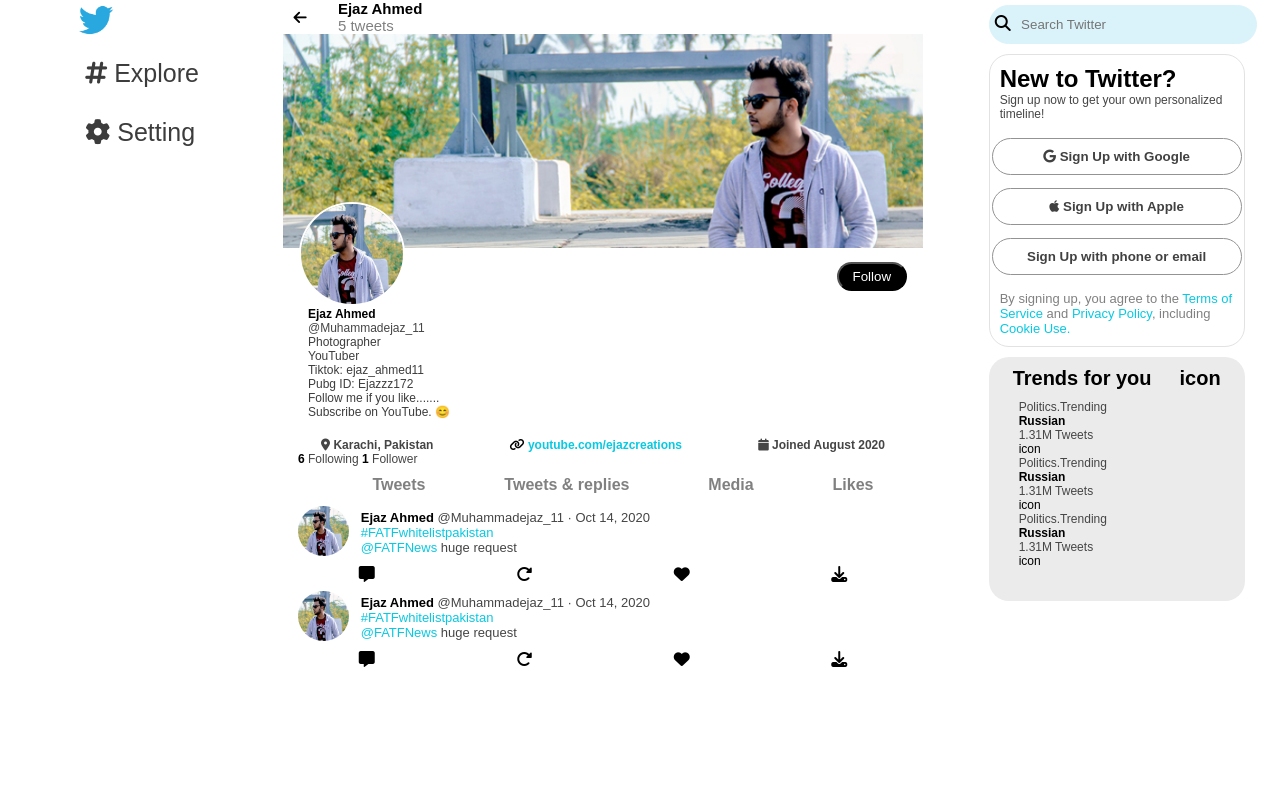
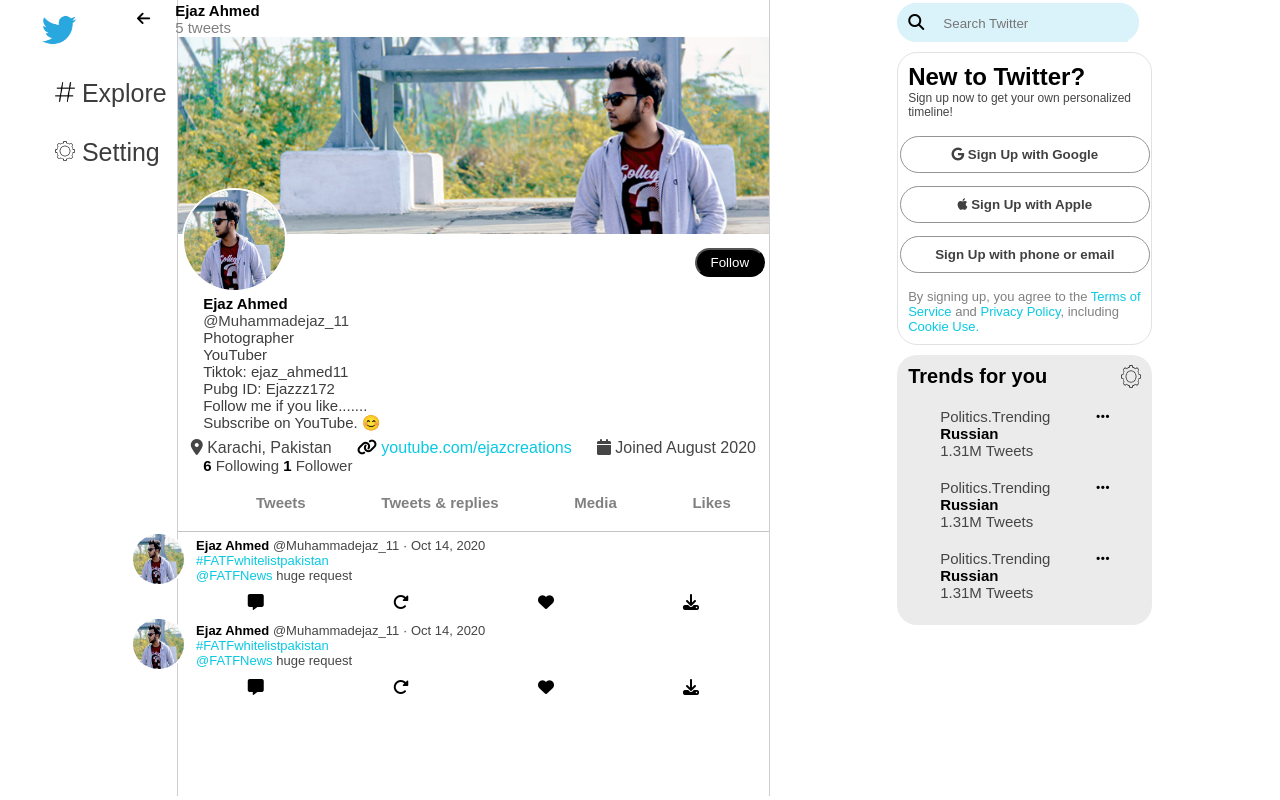
Before and after one commit to MuhammadEjaz11/Project-Final, a plain HTML site: page index.html in a window 1280 px wide. Drawn offline with Linux system fonts and the light colour scheme.

Commit message:
make changes

```diff
--- a/index.html
+++ b/index.html
@@ -18,8 +18,8 @@
             </div>
             <div class="list">
                 <ul>
-                    <li> <a class="hover"> <i class="fa-solid fa-hashtag"></i> Explore </a></li>
-                    <li> <a class="hover"> <i class="fa-solid fa-gear"></i> Setting </a> </li>
+                    <li> <a class="hover"> <img src="img/hastag.png" width="20px" alt=""></i> Explore </a></li>
+                    <li> <a class="hover"> <img src="img/gear.png" width="20px" alt=""></i> Setting </a> </li>
                 </ul>
             </div>
         </div>
@@ -58,8 +58,8 @@
                     <p> <span style="color: rgb(70, 69, 69);"> <i class="fa-solid fa-location-dot"></i> Karachi,
                             Pakistan </span></p>
                 </div>
-                <div>
-                    <p> <i class="fa-solid fa-link"></i><span style="color: rgb(9, 201, 226);">
+                <div >
+                    <a> <i class="fa-solid fa-link"></i><span class="hover" style="color: rgb(9, 201, 226);">
                             youtube.com/ejazcreations </span></p>
                 </div>
                 <div>
@@ -68,7 +68,7 @@
                 </div>
             </div>
             <div class="details2">
-                <p><b> 6 </b> <span style="color: rgb(70, 69, 69);"> Following </span> <b> 1 </b> <span
+                <p class="hover"><b> 6 </b> <span  style="color: rgb(70, 69, 69);"> Following </span> <b> 1 </b> <span
                         style="color: rgb(70, 69, 69);"> Follower </span></p>
                 <!-- <p> <b> 1 </b> <span style="color: rgb(70, 69, 69);"> Follower </span></p> -->
             </div>
@@ -85,9 +85,9 @@
                     <img src="img/8az.jpg" height="50px" class="profile2" alt="">
                 </div>
                 <div class="text2">
-                    <p> <b> Ejaz Ahmed </b> <span style="color: rgb(70, 69, 69);">@Muhammadejaz_11 · Oct 14, 2020
+                    <p > <b class="hover"> Ejaz Ahmed </b> <span style="color: rgb(70, 69, 69);">@Muhammadejaz_11 · Oct 14, 2020
                         </span> <br>
-                        <span style="color: rgb(9, 201, 226);"> #FATFwhitelistpakistan <br>
+                        <span class="hover" style="color: rgb(9, 201, 226);"> #FATFwhitelistpakistan <br>
                             @FATFNews </span>
                         <span style="color: rgb(70, 69, 69);"> huge request </span>
                     </p>
@@ -105,9 +105,9 @@
                     <img src="img/8az.jpg" height="50px" class="profile2" alt="">
                 </div>
                 <div class="text2">
-                    <p> <b> Ejaz Ahmed </b> <span style="color: rgb(70, 69, 69);">@Muhammadejaz_11 · Oct 14, 2020
+                    <p> <b class="hover">  Ejaz Ahmed </b> <span style="color: rgb(70, 69, 69);">@Muhammadejaz_11 · Oct 14, 2020
                         </span> <br>
-                        <span style="color: rgb(9, 201, 226);"> #FATFwhitelistpakistan <br>
+                        <span class="hover" style="color: rgb(9, 201, 226);"> #FATFwhitelistpakistan <br>
                             @FATFNews </span>
                         <span style="color: rgb(70, 69, 69);"> huge request </span>
                     </p>
@@ -121,58 +121,67 @@
             </div>
         </div>
         <div class="third">
-            <div class="search">
+            <div>
+                <label class="search" for="Search">
                     <i class="fa-solid fa-magnifying-glass"></i>
-                <input type="Serch"  name="search" placeholder="Search Twitter" class="search1">
+                    <input type="Serch" name="search" placeholder=" Search Twitter" class="search1">
+                </label>
             </div>
             <div class="bord">
                 <div class="new">
                     <h1>New to Twitter?</h1>
-                <p> <span style="color: rgb(70, 69, 69);"> Sign up now to get your own personalized timeline! </span>
+                    <p> <span style="color: rgb(70, 69, 69);"> Sign up now to get your own personalized timeline!
+                        </span>
                     </p>
                 </div>
                 <div class="button3">
-                <div class="subbutton"> <button class="subbutton1"> <i class="fa-brands fa-google"></i>  Sign Up with Google</button> </div>
-                <div class="subbutton"> <button class="subbutton1"> <i class="fa-brands fa-apple"></i> Sign Up with Apple</button> </div>
+                    <div class="subbutton"> <button class="subbutton1"> <i class="fa-brands fa-google"></i> Sign Up with
+                            Google</button> </div>
+                    <div class="subbutton"> <button class="subbutton1"> <i class="fa-brands fa-apple"></i> Sign Up with
+                            Apple</button> </div>
                     <div class="subbutton"> <button class="subbutton1"> Sign Up with phone or email</button> </div>
                 </div>
                 <div class="text3">
-                <p>By signing up, you agree to the <span style="color: rgb(9, 201, 226);"> Terms of Service </span>
-                    and <span style="color: rgb(9, 201, 226);"> Privacy Policy</span>, including <span
+                    <p>By signing up, you agree to the <span class="hover" style="color: rgb(9, 201, 226);"> Terms of Service </span>
+                        and <span class="hover" style="color: rgb(9, 201, 226);"> Privacy Policy</span>, including <span class="hover"
                             style="color: rgb(9, 201, 226);"> Cookie Use.</span></p>
                 </div>
             </div>
             <div class="trend">
                 <div class="trend1">
+
+                        <p> Trends for you </p>
+
+
+                        <img src="img/gear.png" width="20px" alt="">
+
+                </div>
+                <div class="trend2">
                     <div>
-                        <p> Trends for you </p>
+                        <p> <span style="color: rgb(70, 69, 69);"> Politics.Trending </span> <br> <b> Russian </b> <br>
+                            <span style="color: rgb(70, 69, 69);"> 1.31M Tweets </span> </p>
+
                     </div>
                     <div>
-                        icon
+                        <i class="fa-solid fa-ellipsis"></i>
                     </div>
                 </div>
                 <div class="trend2">
                     <div>
-                        <p> <span style="color: rgb(70, 69, 69);"> Politics.Trending </span> <br> <b> Russian </b> <br> <span style="color: rgb(70, 69, 69);" > 1.31M Tweets </span> </p>
+                        <p> <span style="color: rgb(70, 69, 69);"> Politics.Trending </span> <br> <b> Russian </b> <br>
+                            <span style="color: rgb(70, 69, 69);"> 1.31M Tweets </span> </p>
                     </div>
                     <div>
-                        icon
+                        <i class="fa-solid fa-ellipsis"></i>
                     </div>
                 </div>
                 <div class="trend2">
                     <div>
-                        <p> <span style="color: rgb(70, 69, 69);"> Politics.Trending </span> <br> <b> Russian </b> <br> <span style="color: rgb(70, 69, 69);" > 1.31M Tweets </span> </p>
+                        <p> <span style="color: rgb(70, 69, 69);"> Politics.Trending </span> <br> <b> Russian </b> <br>
+                            <span style="color: rgb(70, 69, 69);"> 1.31M Tweets </span> </p>
                     </div>
                     <div>
-                        icon
-                    </div>
-                </div>
-                <div class="trend2">
-                    <div>
-                        <p> <span style="color: rgb(70, 69, 69);"> Politics.Trending </span> <br> <b> Russian </b> <br> <span style="color: rgb(70, 69, 69);" > 1.31M Tweets </span> </p>
-                    </div>
-                    <div>
-                        icon
+                        <i class="fa-solid fa-ellipsis"></i>
                     </div>
                 </div>
             </div>
--- a/style.css
+++ b/style.css
@@ -13,32 +13,36 @@
 }
 
 .list ul li {
-    transition: 0.3s;
+
     /* border: 1px solid red; */
     padding-left: 15px;
+    font-weight: 100;
 }
 
 .list ul li:hover{
-    background-color: rgb(189, 189, 189);
+    background-color: rgb(235, 235, 235);
     border-radius: 30px;
-    transition: 0.3s;
+
 }
 .logo:hover{
-    background-color:rgb(151, 222, 255) ;
+    background-color: rgb(228, 240, 253);
     border-radius: 50%;
-    transition: 0.3s;
+
 }
 .sign:hover{
     background-color:rgb(219, 219, 219) ;
+    transition: 0.8s ease-out;
+}
+.sign{
+    padding: 10px;
     border-radius: 50%;
-    transition: 0.3s;
-
 }
 .logo{
     /* border: 1px solid black; */
     width: fit-content;
     position: relative;
     left: -30px;
+    padding: 10px;
 
 }
 
@@ -51,6 +55,8 @@
 }
 .second{
     /* border: 1px solid black; */
+    border-left: 1px solid rgb(207, 205, 205);
+    border-right:1px solid rgb(207, 205, 205) ;
     width: 50%;
 
 }
@@ -58,7 +64,7 @@
     /* border: 1px solid black; */
     display: flex;
     position: relative;
-    right: 245px;
+    right: 280px;
     font-size: 15px;
     width: 25%;
     align-items: center;
@@ -75,8 +81,9 @@
 .cover, .profile, .button1, .sign, .details, .buttons2, .tweet, .button4, .subbutton1, span{
     cursor: pointer;
 }
-span:hover{
+.hover:hover{
     text-decoration: underline;
+    /* color: rgb(9, 201, 226); */
 }
 /* .subbutton:hover{
     background-color: grey;
@@ -91,6 +98,7 @@
     border-radius: 20px;
     width: 70px;
     padding: 05px;
+    transition: 0.2s ease-in-out;
 }
 .profile1{
 
@@ -106,30 +114,36 @@
     /* border: 1px solid black; */
     height: 4%;
 }
+
+.button1:hover{
+    background-color: rgba(34, 34, 34, 1);
+
+}
 .text{
     /* border:  1px solid black; */
     /* position: relative;
     top: -40px; */
     padding: 25px;
-    font-size: 12px;
-    height: 14%;
+    font-size: 15px;
+    height: 15%;
 }
 .details{
     /* border: 1px solid black; */
     display: flex;
-    justify-content: space-around;
-    font-size: 12px;
+    justify-content: space-between;
+    font-size: 16px;
     /* width: 70%; */
-    font-weight: bold;
+    /* font-weight: bold; */
 }
 .details2{
     /* border: 1px solid black; */
     /* display: flex; */
     /* width: 20%; */
     font-weight: 400;
-    font-size: 12px;
-    padding: 0px 15px;
+    font-size: 15px;
+    padding: 0px 25px;
 }
+
 .buttons2 ul{
     display: flex;
     justify-content: space-around;
@@ -139,10 +153,12 @@
 }
 .buttons2 li{
     list-style: none;
+    font-size: 15px;
+    padding: 20px 0px;
 }
 .buttons2{
-    /* border: 1px solid black; */
-    padding: 10px;
+    border-bottom: 1px solid rgb(197, 195, 195);
+    /* padding: 10px; */
     /* width: 70%; */
 }
 .profile2{
@@ -158,7 +174,7 @@
     padding: 0 10px;
     font-size: small;
     position: relative;
-    right: 135px;
+    right: 170px;
 }
 .img2{
     padding: 0 10px;
@@ -177,7 +193,7 @@
 }
 .third{
     /* border: 1px solid black; */
-    width: 20%;
+    width: 50%;
     padding: 5px;
 
 }
@@ -185,7 +201,7 @@
     border: 1px solid rgb(218, 243, 250);
     background-color: rgb(218, 243, 250);
     border-radius: 20px;
-    padding: 5px;
+    padding: 10px;
     width: 100%;
 
 }
@@ -193,7 +209,8 @@
 .search1{
     border: 1px solid rgb(218, 243, 250);
     background-color: rgb(218, 243, 250);
-    padding: 5px;
+    padding: 10px;
+
 }
 .new{
     /* border: 1px solid black; */
@@ -207,6 +224,7 @@
     flex-direction: column;
     justify-content: space-around;
 
+
 }
 
 .subbutton1{
@@ -219,6 +237,7 @@
     border-radius: 20px;
     border: 1px solid rgb(148, 147, 147);
     width: 250px;
+    transition: 0.3s ease-in-out;
 }
 .text3{
     color: grey;
@@ -226,29 +245,47 @@
     padding: 10px;
 }
 .trend{
+
     background-color: rgb(235, 235, 235);
     border-radius: 20px;
     padding: 10px;
-    height: 30%;
+    height: 250px;
     position: relative;
     top: 20px;
+
+    margin: 0px;
 
 }
 .trend1{
     /* border: 1px solid black; */
     display: flex;
-    width: 100%;
+    /* justify-content: center; */
+    /* width: 100%; */
+    padding: 0px !important;
     font-size: 20px;
     font-weight: bolder;
 
 
 }
+.trend1 p {
+    /* border: 1px solid black; */
+    margin-left: 1px;
+}
+.trend1 img{
+    margin-right: 1px;
+}
 .trend2{
     /* border: 1px solid black; */
-    font-size: 12px;
+    font-size: 15px;
     position: relative;
     top: 10px;
-    padding: 0px 20px;
+    display: flex;
+    justify-content: space-between;
+    padding: 10px;
+    transition: 0.3s ease-in-out;
+}
+.trend2:hover{
+    background-color: rgb(219, 219, 219);
 }
 
 @media only screen and (max-width: 1024px){
```
Also changed, not shown: img/gear.png (added), img/hastag.png (added). Lines whose indentation alone changed are shown as unchanged.
